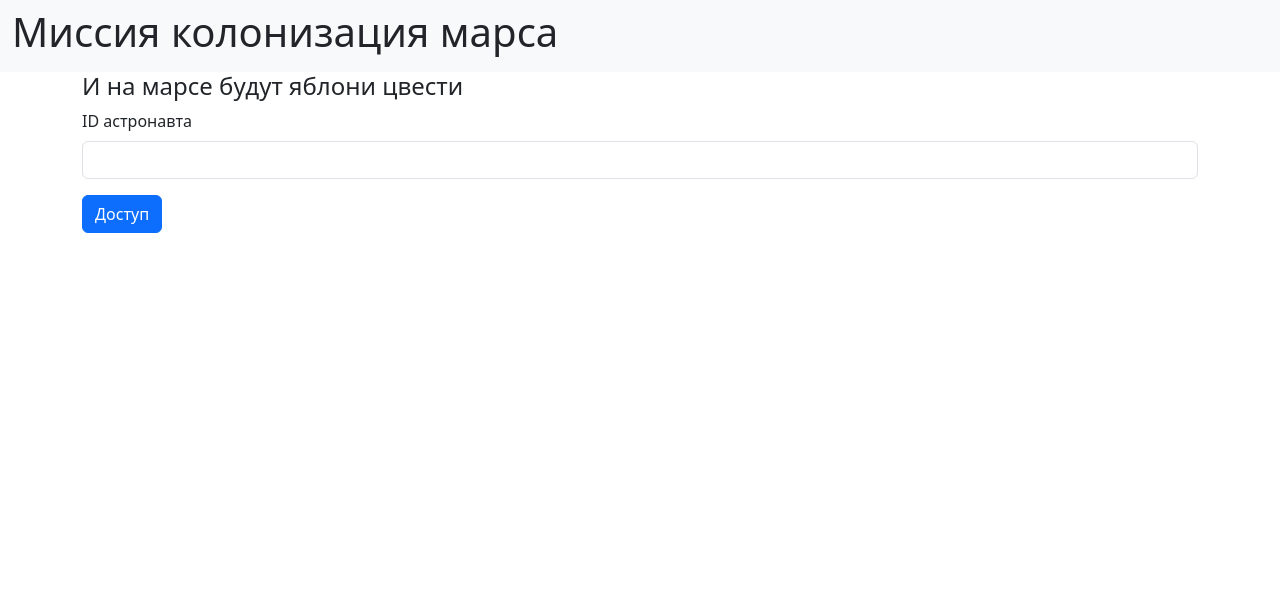
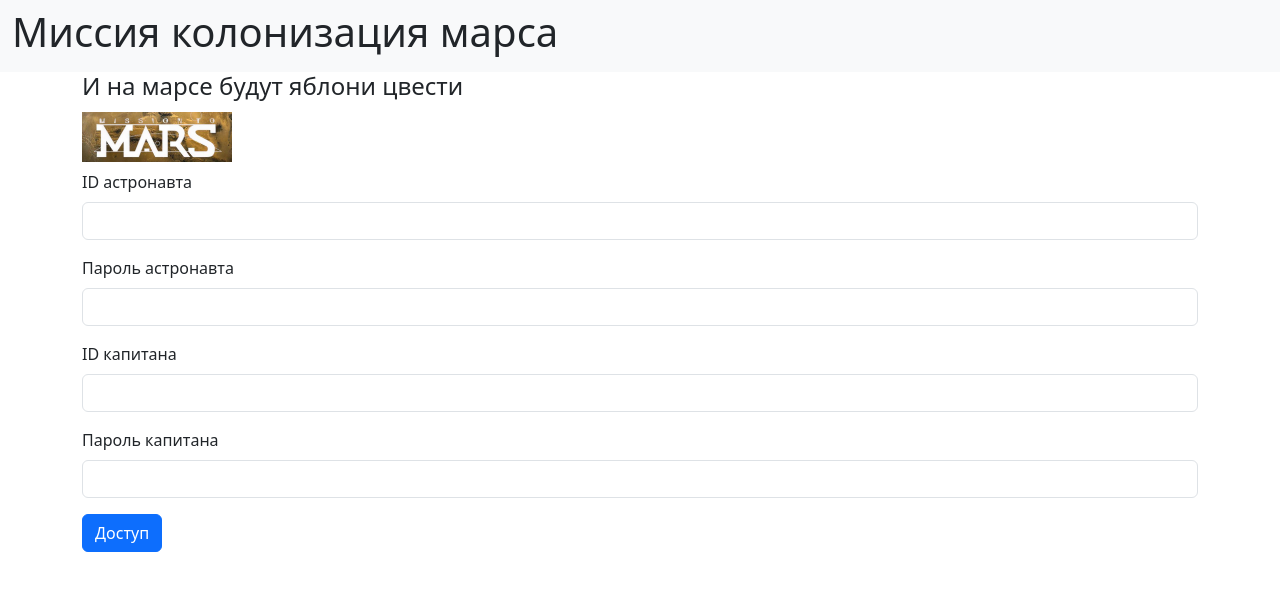
Before and after one commit to zlexlearn/mars-colonisation, a Flask app: page /login in a window 1280 px wide. Shown: the top 591 px of the page. Run offline with Flask 3, Linux system fonts and the light colour scheme.

Commit message:
Add files via upload

```diff
--- a/app.py
+++ b/app.py
@@ -1,5 +1,5 @@
 import flask
-from flask import render_template, request
+from flask import render_template, request, redirect
 from flask_wtf import FlaskForm
 from wtforms.fields.simple import StringField, PasswordField, SubmitField
 from wtforms.validators import DataRequired
@@ -69,7 +69,7 @@ def answer():
 def login():
     if request.method == "GET":
         return render_template('login.html', form=LoginForm())
-    elif request.method == 'POST':
-        ...
+    elif request.method == 'POST' and LoginForm().validate_on_submit():
+        return redirect('/')
 
 app.run('127.0.0.1', 5000)
--- a/templates/login.html
+++ b/templates/login.html
@@ -1,6 +1,7 @@
 {% extends "base.html" %}
 
 {% block content %}
+<h1><img src="{{ url_for('static', filename='imgs/logo.png')}}" alt=""></h1>
 <form action="login" method="POST">
   {{ form.hidden_tag() }}
   <div class="mb-3">
@@ -9,6 +10,28 @@
     </label>
     {{ form.astronaut_id(class="form-control", id="astronaut_id") }}
   </div>
+
+  <div class="mb-3">
+    <label class="form-label" for="astronaut_password">
+      {{ form.astronaut_password.label }}
+    </label>
+    {{ form.astronaut_password(class="form-control", id="astronaut_password") }}
+  </div>
+
+  <div class="mb-3">
+    <label class="form-label" for="capitan_id">
+      {{ form.capitan_id.label }}
+    </label>
+    {{ form.capitan_id(class="form-control", id="capitan_id") }}
+  </div>
+
+  <div class="mb-3">
+    <label class="form-label" for="capitan_password">
+      {{ form.capitan_password.label }}
+    </label>
+    {{ form.capitan_password(class="form-control", id="capitan_password") }}
+  </div>
+
   <div class="mb-3">
     {{ form.access(class="btn btn-primary") }}
   </div>
```
Also changed, not shown: static/imgs/logo.png (added).
